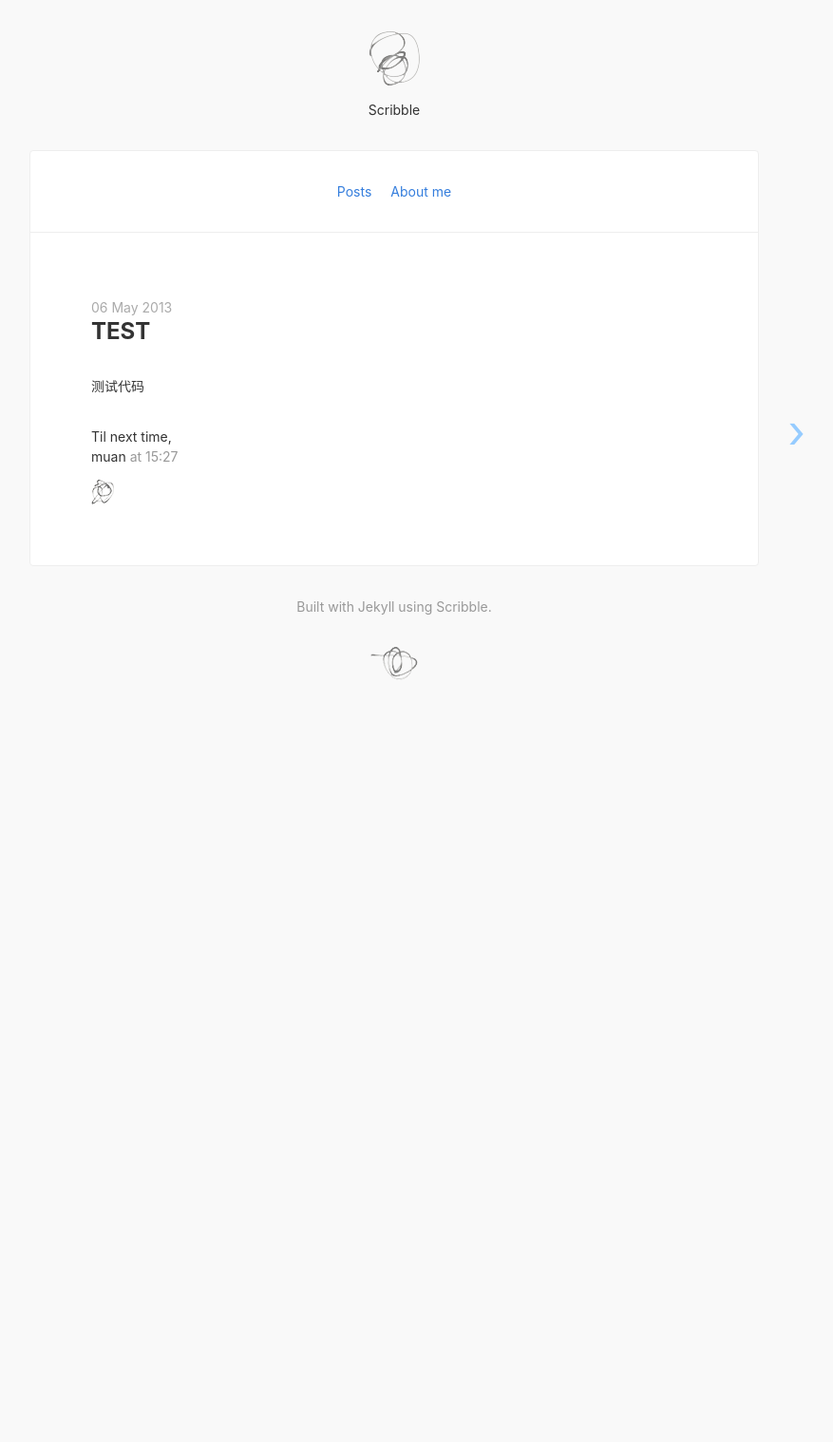
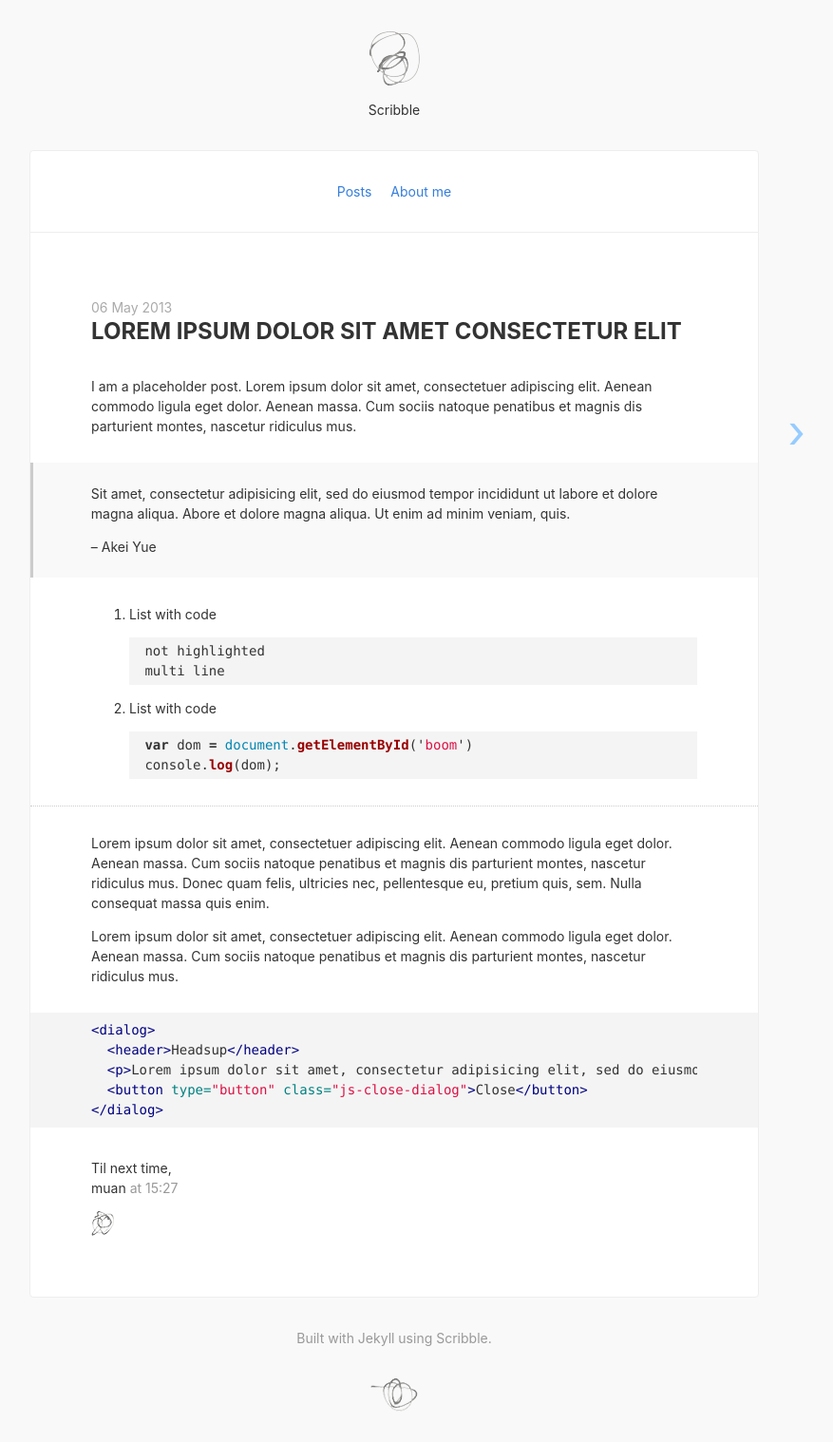
Before and after one commit to xuexgchn/xuexgchn.github.io, a Jekyll site: the page built from _posts/2013-05-06-more-post.md, in a window 1280 px wide. Shown: the whole page at 95% size, without its empty margins (225-1102 px from the left). Built offline with Jekyll 4.4.1, drawn with Linux system fonts in a browser that asks for light colours; nearby versions of some CDN libraries; before the commit the page ends 900 px from its top, so only the background shows below that.

Commit message:
Revert "test"
This reverts commit 2a35e41634e1ec2c825e6f14f27b34d0acdcc710.

````diff
--- a/_posts/2013-05-06-more-post.md
+++ b/_posts/2013-05-06-more-post.md
@@ -1,6 +1,37 @@
 ---
-title: Test
+title: Lorem Ipsum Dolor Sit Amet Consectetur Elit
 date: 2013-05-06 15:27:31
 ---
 
-测试代码
+I am a placeholder post. Lorem ipsum dolor sit amet, consectetuer adipiscing elit. Aenean commodo ligula eget dolor. Aenean massa. Cum sociis natoque penatibus et magnis dis parturient montes, nascetur ridiculus mus.
+
+> Sit amet, consectetur adipisicing elit, sed do eiusmod tempor incididunt ut labore et dolore magna aliqua. Abore et dolore magna aliqua. Ut enim ad minim veniam, quis.
+>
+> – Akei Yue
+
+1. List with code
+
+    ```
+    not highlighted
+    multi line
+    ```
+
+2. List with code
+    ```javascript
+    var dom = document.getElementById('boom')
+    console.log(dom);
+    ```
+
+---
+
+Lorem ipsum dolor sit amet, consectetuer adipiscing elit. Aenean commodo ligula eget dolor. Aenean massa. Cum sociis natoque penatibus et magnis dis parturient montes, nascetur ridiculus mus. Donec quam felis, ultricies nec, pellentesque eu, pretium quis, sem. Nulla consequat massa quis enim.
+
+Lorem ipsum dolor sit amet, consectetuer adipiscing elit. Aenean commodo ligula eget dolor. Aenean massa. Cum sociis natoque penatibus et magnis dis parturient montes, nascetur ridiculus mus.
+
+```html
+<dialog>
+  <header>Headsup</header>
+  <p>Lorem ipsum dolor sit amet, consectetur adipisicing elit, sed do eiusmod tempor incididunt ut labore et dolore magna.</p>
+  <button type="button" class="js-close-dialog">Close</button>
+</dialog>
+```
````
